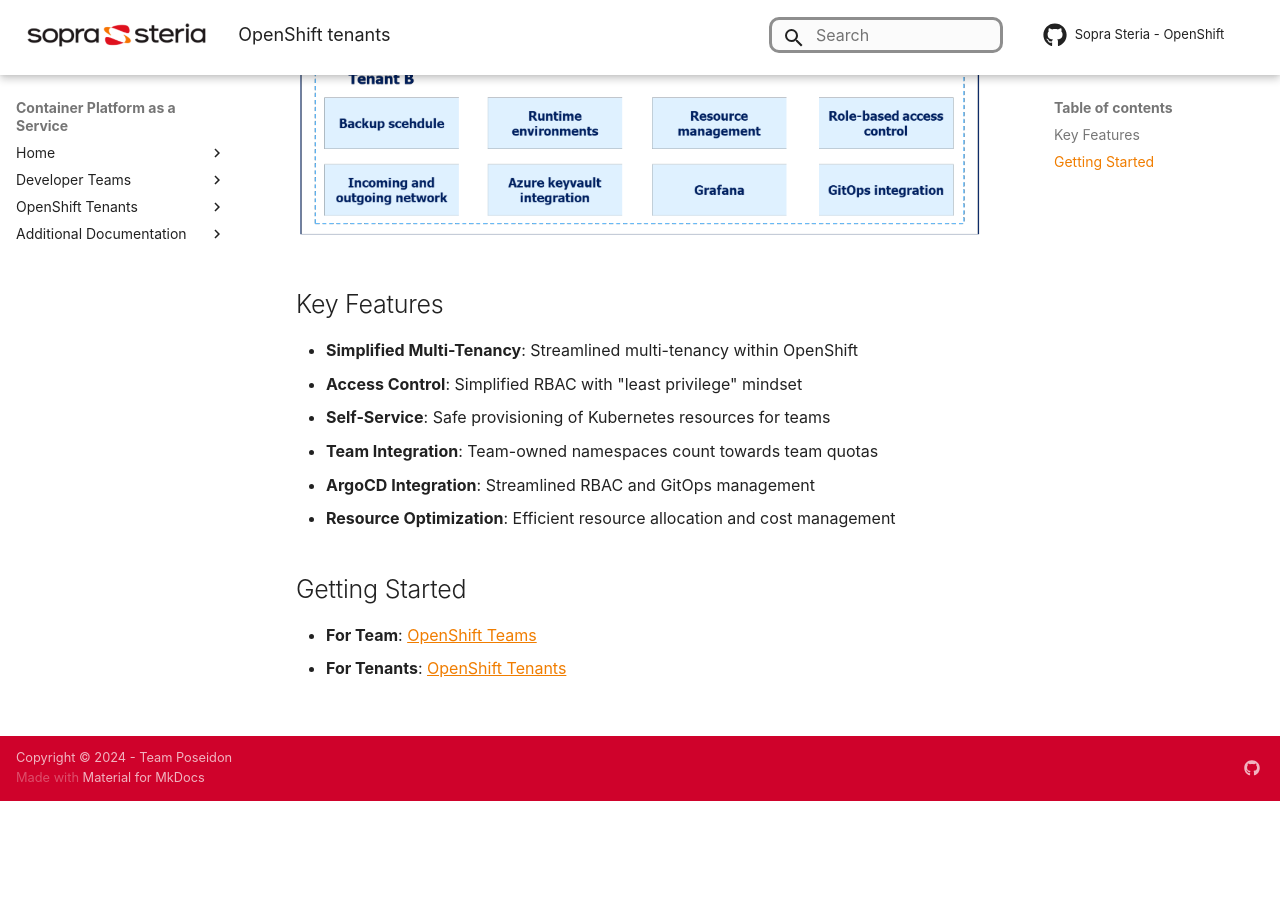
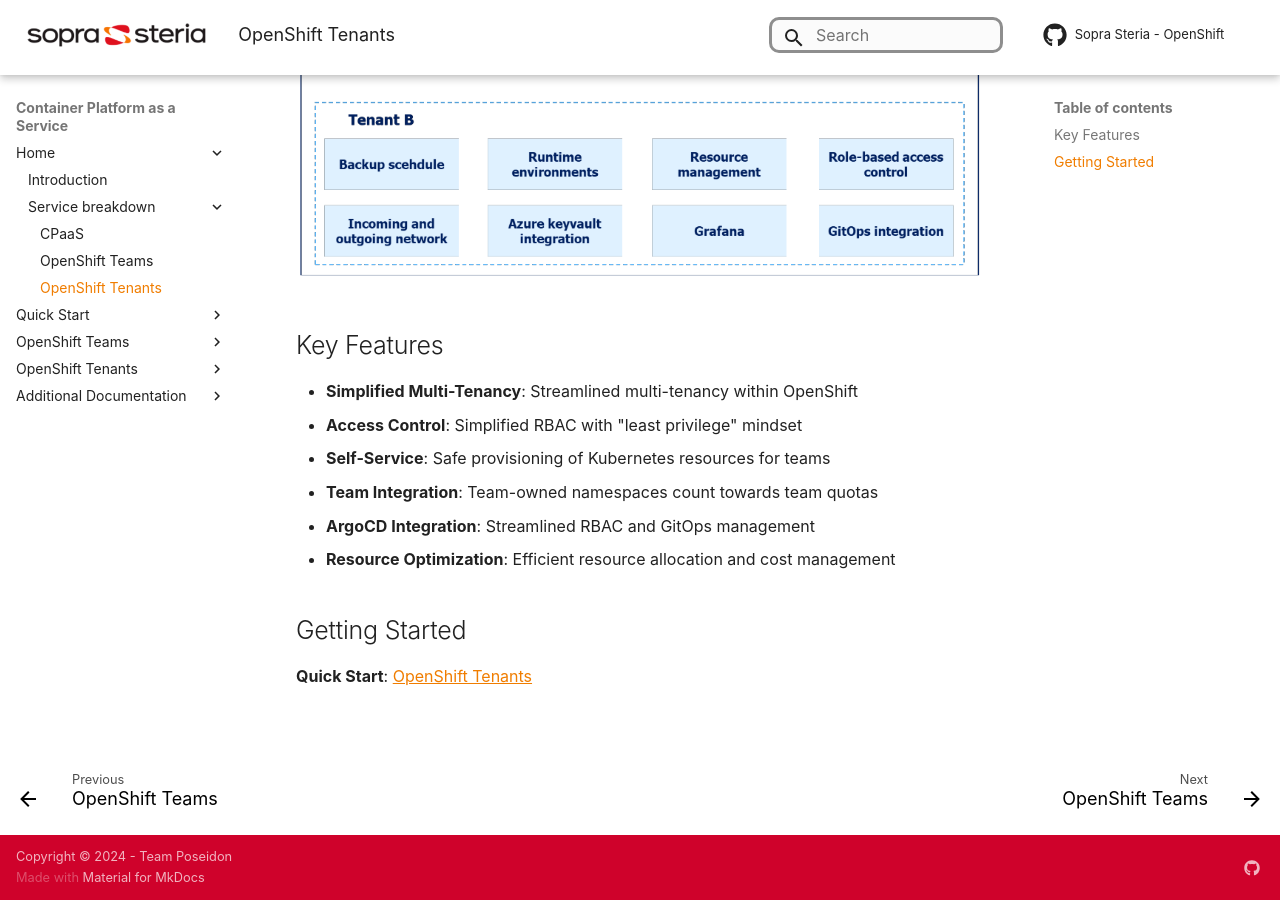
Before and after one commit to Sopra-Steria-Norge-Kubernetes/OpenShift, an MkDocs documentation site: the page built from docs/About Container-Platform-as-a-Service/Service Breakdown/openshift-tenants.md, in a window 1280 px wide and 900 px high, scrolled down 1080 px. Built offline with MkDocs 1.6.1 and Material for MkDocs 9.7.7, drawn with Linux system fonts in a browser that asks for light colours; some web fonts are replaced; comment, search, counter and statistics services are not loaded; before the commit the page ends 1881 px from its top, so only the background shows below that; some of the changed text lies outside the part shown.

Commit message:
starting to format new structure of mkdocs

```diff
--- a/docs/About Container-Platform-as-a-Service/openshift-tenants.md
+++ b/docs/About Container-Platform-as-a-Service/Service Breakdown/openshift-tenants.md
@@ -1,4 +1,4 @@
-# OpenShift tenants
+# OpenShift Tenants
 
 To facilitate granular access control and efficient distribution of platform resources among different development teams, the Provider has built a tenant concept. Each tenant is a set of resources that a team can choose to use.
 
@@ -16,7 +16,7 @@
 
 * Git repositories can be used to define the resources to be built in the tenant, to ensure version control of everything that is built in the tenant.
 
-![TenantOverview](../img/About Container-Platform-as-a-Service/TenantOverview.png)
+![TenantOverview](../../img/About Container-Platform-as-a-Service/TenantOverview.png)
 
 ## Key Features
 
@@ -29,5 +29,4 @@
 
 ## Getting Started
 
-- **For Team**: [OpenShift Teams](../OpenShift Teams/team-introduction.md)
-- **For Tenants**: [OpenShift Tenants](../OpenShift Tenants/Introduction-to-openshift-tenants.md)
+**Quick Start**: [OpenShift Tenants](../../Quick Start/tenants-quick-start.md)
--- a/mkdocs.yml
+++ b/mkdocs.yml
@@ -8,18 +8,24 @@
   #- Get started: index.md
   - Home:
     - Introduction: About Container-Platform-as-a-Service/introduction.md
-    - Service breakdown: About Container-Platform-as-a-Service/Service-breakdown.md
+    - Service breakdown:
+      - CPaaS: About Container-Platform-as-a-Service/Service Breakdown/Service-breakdown.md
+      - OpenShift Teams: About Container-Platform-as-a-Service/Service Breakdown/openshift-teams.md
+      - OpenShift Tenants: About Container-Platform-as-a-Service/Service Breakdown/openshift-tenants.md
     # - Roles and responsibilities: About Container-Platform-as-a-Service/roles-and-responsibilities.md
     # - OpenShift tenants: About Container-Platform-as-a-Service/openshift-tenants.md
     # - Managing tenant configuration: About Container-Platform-as-a-Service/managing-tenant-configuration.md
     # - Developing Container Platform as a Service: About Container-Platform-as-a-Service/developing-container-platforma-as-a-service.md
-  - Developer Teams:
+  - Quick Start:
+    - OpenShift Teams: Quick Start/teams-quick-start.md
+    - OpenShift Tenants: Quick Start/tenants-quick-start.md
+  - OpenShift Teams:
     - Team Introduction: OpenShift Teams/team-introduction.md
     - Team Features:
       - Team: OpenShift Teams/Team features/team.md
       - Resource Management: OpenShift Teams/Team features/resource-management.md
       - RBAC: OpenShift Teams/Team features/rbac.md
-      - Observability: OpenShift Teams/Team features/observability.md
+      - Observability: OpenShift Teams/Team features/observability/observability.md
       - Gitops:
         - GitOps Introduction: OpenShift Teams/Team features/gitops/gitops-introduction.md
         - GitOps - Argo CD: OpenShift Teams/Team features/gitops/gitops-argocd.md
```
Also changed, not shown: docs/About Container-Platform-as-a-Service/Service Breakdown/Service-breakdown.md (renamed from docs/About Container-Platform-as-a-Service/Service-breakdown.md, +1 -1 lines), docs/About Container-Platform-as-a-Service/Service Breakdown/openshift-teams.md (added, +31 -0 lines), docs/OpenShift Teams/team-introduction.md (+0 -3 lines), docs/Quick Start/teams-quick-start.md (added, +1 -0 lines), docs/Quick Start/tenants-quick-start.md (added, +1 -0 lines).
